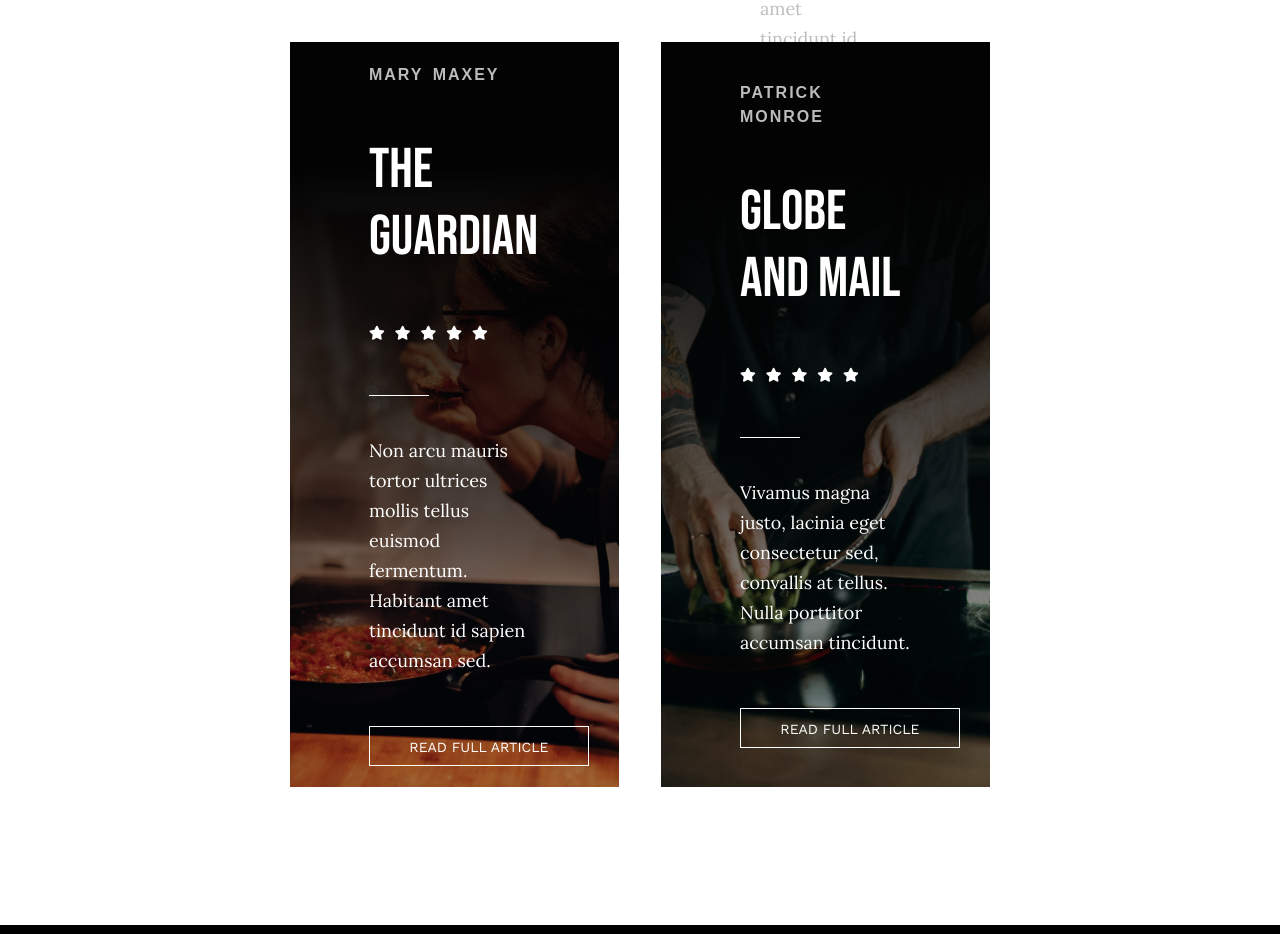
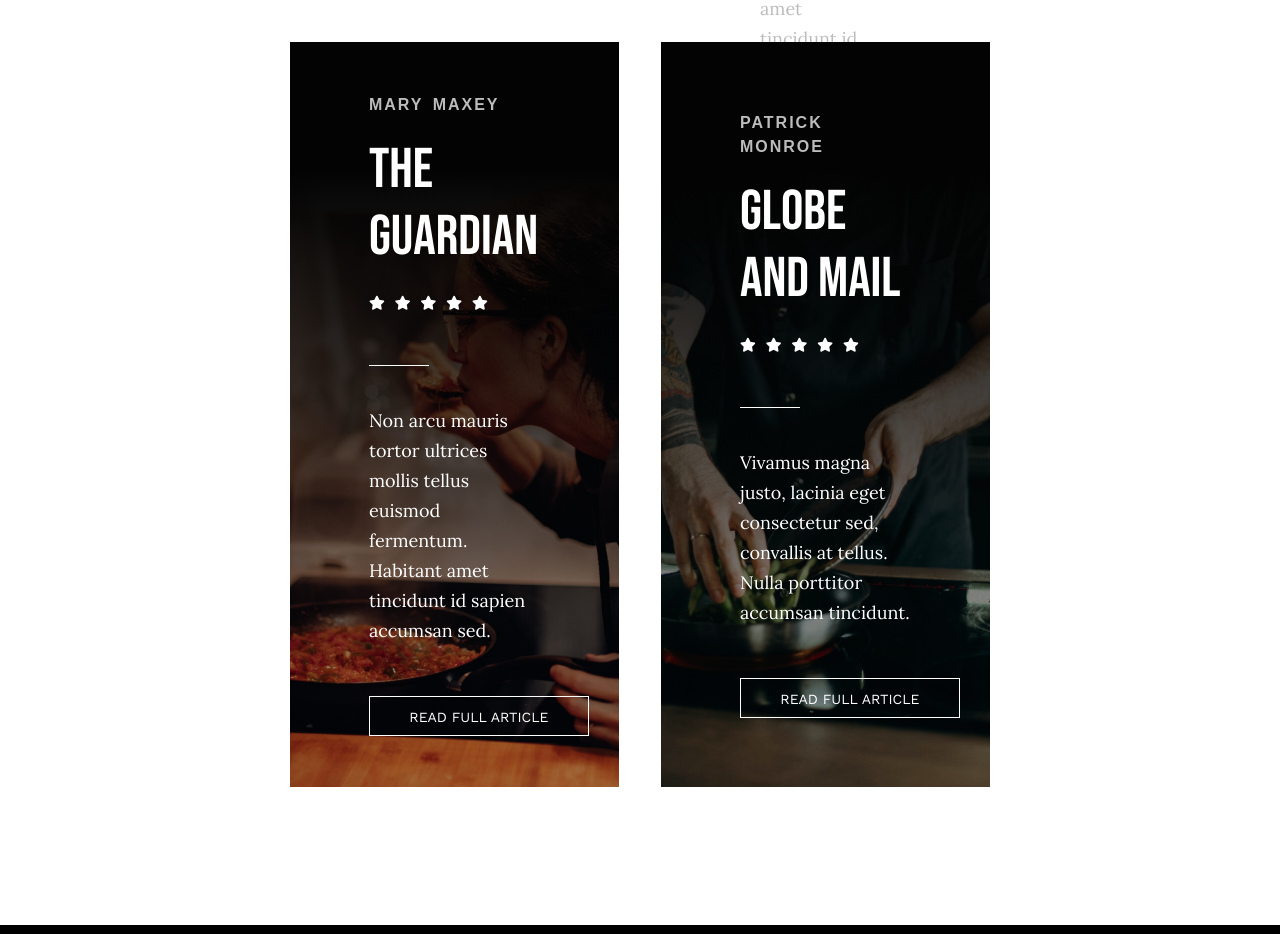
Before and after one commit to elepot87/proj-html-vuejs, a Vue app: page / in a window 1280 px wide. Shown: the part 5760-6694 px from the top of the page. Built offline with nearby package versions, Linux system fonts and the light colour scheme.

Commit message:
aggiustato margin h1 recensioni

```diff
--- a/src/styles/main.scss
+++ b/src/styles/main.scss
@@ -228,7 +228,7 @@
         h1 {
           font-family: $hero-font-title;
           color: $secondary-color;
-          margin: 50px 0;
+          margin: 20px 0;
           font-size: $title-reviews;
         }
         .container-icons-reviews {
```
